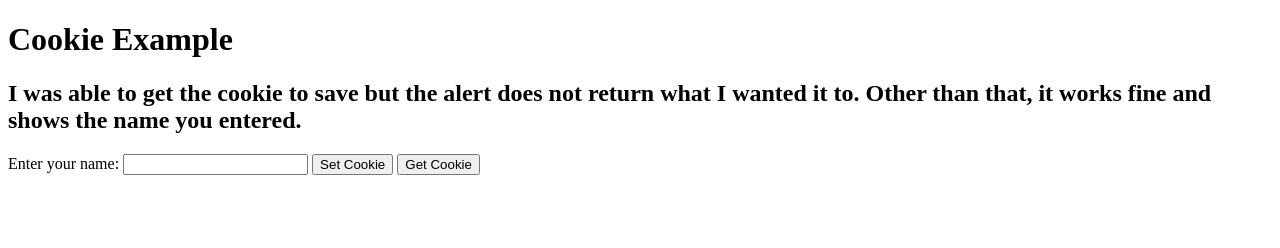
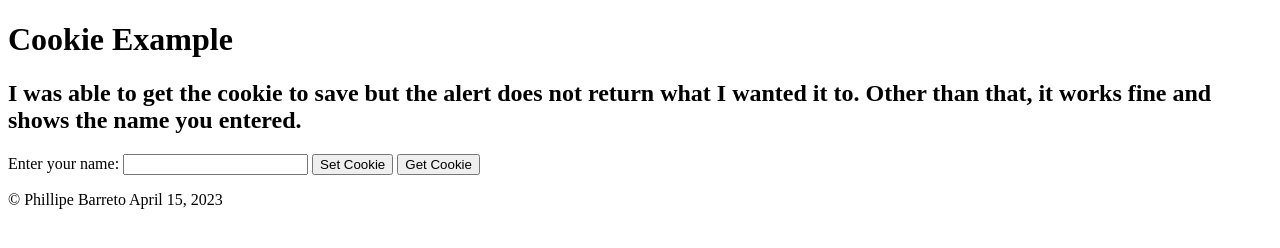
Before and after one commit to phillipebarreto1/A12, a plain HTML site: page index.html in a window 1280 px wide. Drawn offline with Linux system fonts and the light colour scheme.

Commit message:
added copyright

```diff
--- a/index.html
+++ b/index.html
@@ -39,5 +39,9 @@
         alert("No cookie found for " + username + "!");
       }
     </script>
-  </body>
+<footer>
+  <p>&copy; Phillipe Barreto April 15, 2023</p>
+</footer>
+
+</body>
 </html>
```
